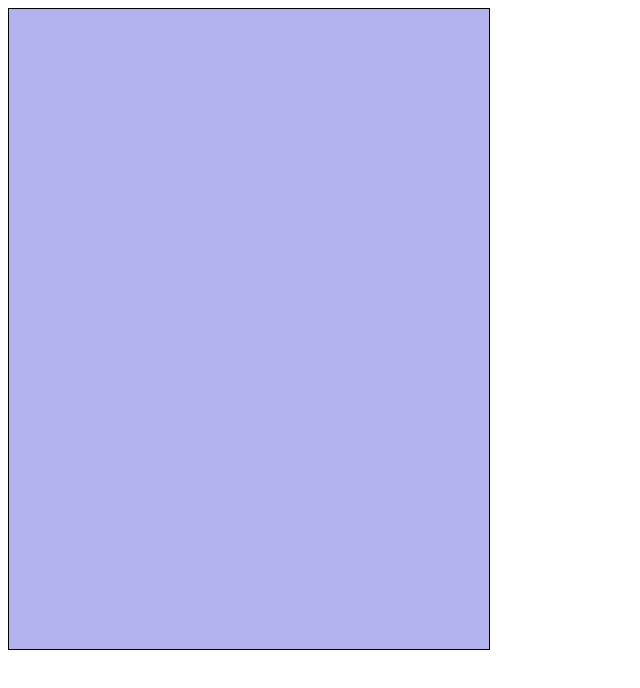
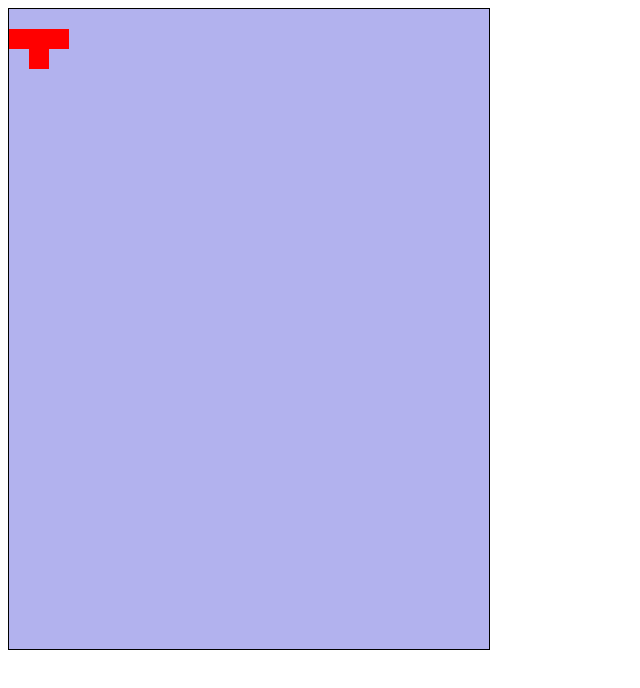
Before and after one commit to heobietbay/html_mini_games, a plain HTML site: page tetris/index.html in a window 1280 px wide. Shown: the whole page, without its empty margins (0-640 px from the left). Drawn offline with Linux system fonts and the light colour scheme.

Commit message:
Draw a T block

```diff
--- a/tetris/index.html
+++ b/tetris/index.html
@@ -4,7 +4,7 @@
 	 <link rel="stylesheet" href="style.css"></link>
 	</head>
 	<body>
-		<canvas id="board"></canvas>
+		<canvas id="board" width="480" height="640"></canvas>
 	</body>
 
 
--- a/tetris/main.js
+++ b/tetris/main.js
@@ -1,20 +1,45 @@
+const SCALE = 20;
 const mainBoard = document.getElementById('board');
-const ctx = mainBoard.getContext('2d');;
+const ctx = mainBoard.getContext('2d');
+ctx.scale(SCALE,SCALE);
+
+var TShape = { pos: { x: 0, y : 0} ,
+               fillStyle: 'red',
+               matrix:[[0,0,0] ,
+					   [1,1,1] ,
+					   [0,1,0] ] };
+
 
 init();
+window.setInterval( () => window.requestAnimationFrame(update), 66);
 
-function draw()
+function update()
 {
-	console.log("Calling draw...");
+    console.log("Calling draw TShape");
+    draw(TShape);
+}
+
+function draw(shape)
+{
+	ctx.fillStyle = shape.fillStyle;
+	var pos = shape.pos;
+	var matrix = shape.matrix;
+
+	matrix.forEach((row,y) => {
+		row.forEach((col,x) => {
+			if(col !== 0 ){
+               ctx.fillRect(x + pos.x, y + pos.y, 1, 1);
+			}
+		});
+	} );
 }
 function initBoard()
 {
 	ctx.fillStyle = "rgba(0, 0, 200, 0.3)";
-    ctx.fillRect (0, 0, 480, 640);
+    ctx.fillRect (0, 0, 240, 320);
 }
 function init()
 {
-	initBoard();
-	draw();
-	requestAnimationFrame(draw);
+    initBoard();
+    update();
 }
--- a/tetris/style.css
+++ b/tetris/style.css
@@ -1,5 +1,3 @@
 #board {
-	width: 480px;
-	height: 640px;
 	border: 1px solid
 }
```
Also changed, not shown: 1 other file.
